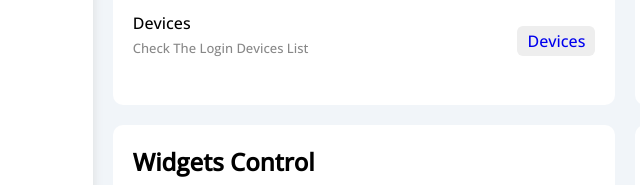
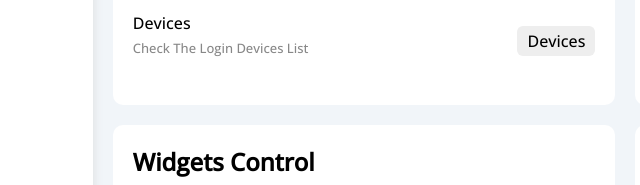
Before and after one commit to P0lify/HTML_CSS_Template-4, a plain HTML site: page settings.html in a window 1280 px wide. Shown: the part 804-989 px from the top of the page, 122-762 px from the left. Drawn offline with nearby package versions, Linux system fonts and the light colour scheme.

Commit message:
Modified

```diff
--- a/settings.html
+++ b/settings.html
@@ -148,7 +148,7 @@
                             <span>Devices</span>
                             <p class="fs-13 mt-5 mb-0 c-grey">Check The Login Devices List</p>
                         </div>
-                        <a href="#" class="btn-shape bg-eee">Devices</a>
+                        <a href="#" class="btn-shape c-black bg-eee">Devices</a>
                     </div>
                 </div>
                 <!-- End Security Info -->
```
